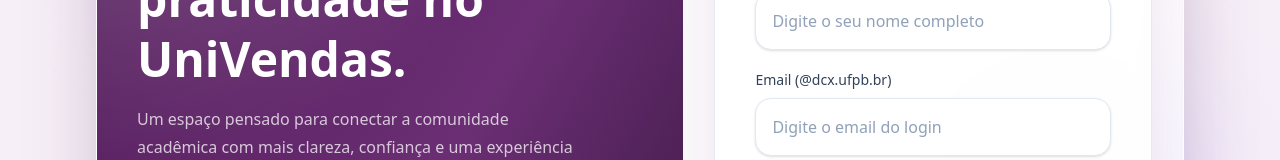
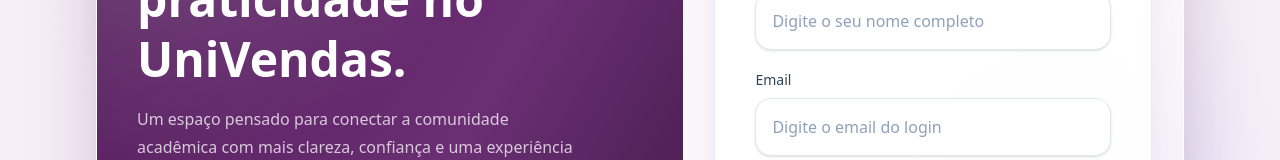
Before and after one commit to KaweVK/UniVendas, a React (Vite) app in the folder frontend/univendas/: page /auth/cadastro-usuario in a window 1280 px wide. Shown: the part 371-531 px from the top of the page. Built offline with nearby package versions, Linux system fonts and the light colour scheme; no server answers.

Commit message:
Fix: Mudando label

```diff
--- a/frontend/univendas/src/componentes/FormularioCadastroUsuario/index.jsx
+++ b/frontend/univendas/src/componentes/FormularioCadastroUsuario/index.jsx
@@ -89,7 +89,7 @@
                         id="email"
                         name="email"
                         type="email"
-                        label="Email (@dcx.ufpb.br)"
+                        label="Email"
                         labelClassName={labelClassName}
                         autoComplete="email"
                         obrigatorio={true}
```
